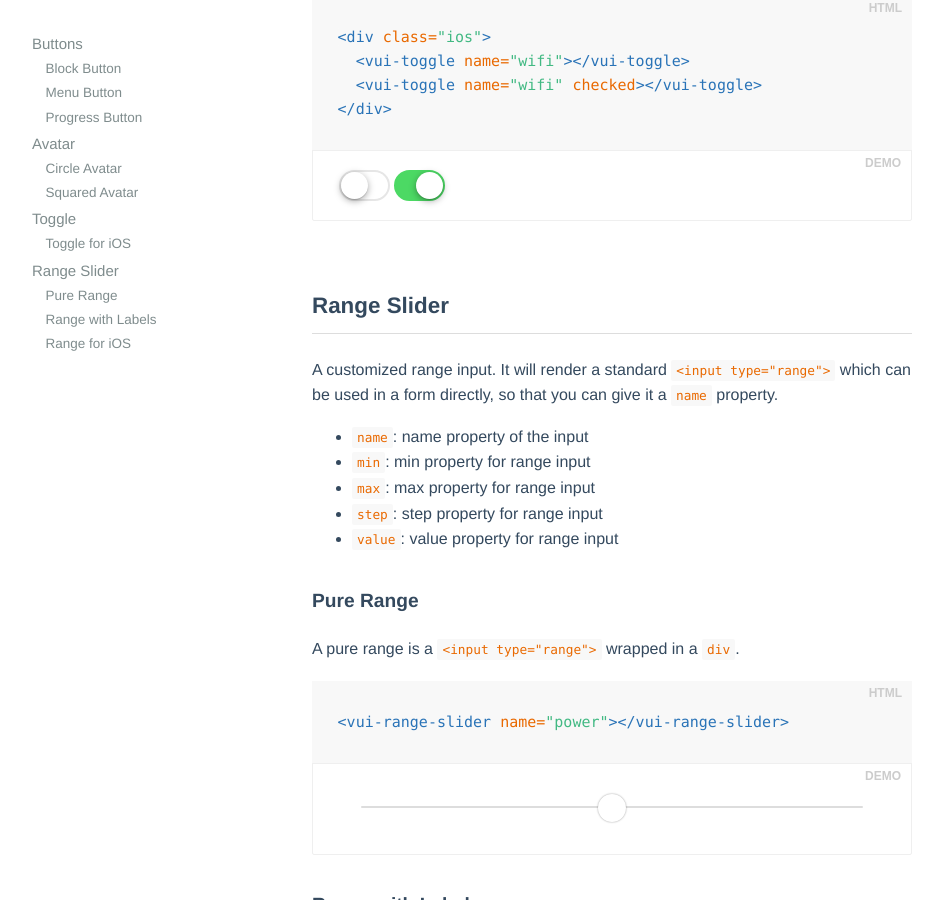
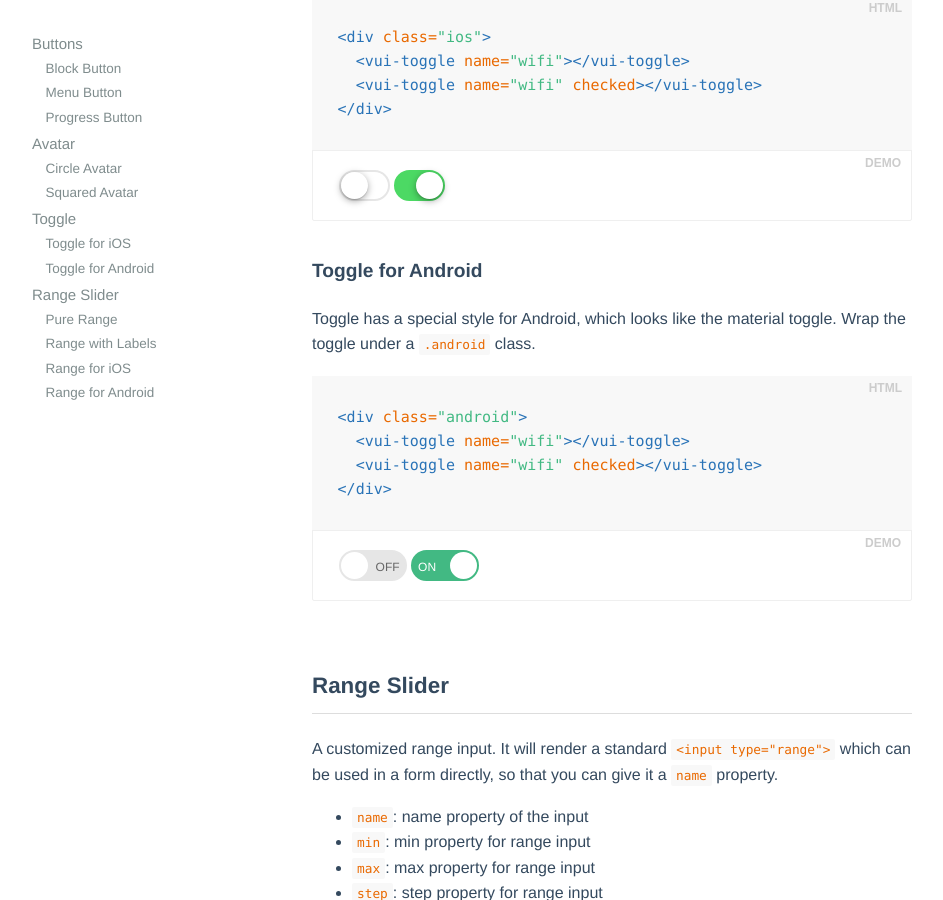
Before and after one commit to vui/vui.github.io, a Jekyll site: the page built from ui/index.md, in a window 1280 px wide and 900 px high, scrolled down 3869 px. Shown: the whole window, without its empty margins (28-971 px from the left). Built offline with Jekyll 4.4.1, drawn with Linux system fonts in a browser that asks for light colours; some of the changed text lies outside the part shown.

Commit message:
Add Android Toggle and Range

```diff
--- a/ui/index.md
+++ b/ui/index.md
@@ -196,6 +196,26 @@
 {% endraw %}
 
 
+### Toggle for Android
+
+Toggle has a special style for Android, which looks like the material
+toggle. Wrap the toggle under a `.android` class.
+
+{% highlight html %}
+<div class="android">
+  <vui-toggle name="wifi"></vui-toggle>
+  <vui-toggle name="wifi" checked></vui-toggle>
+</div>
+{% endhighlight %}
+
+{% raw %}
+<div class="example android">
+<vui-toggle name="wifi"></vui-toggle>
+<vui-toggle name="wifi" checked></vui-toggle>
+</div>
+{% endraw %}
+
+
 ## Range Slider
 
 A customized range input. It will render a standard
@@ -250,7 +270,9 @@
 Range has a special style for iOS, which looks like the one in iOS.
 
 {% highlight html %}
-<vui-range-slider name="power"></vui-range-slider>
+<div class="ios">
+  <vui-range-slider name="power"></vui-range-slider>
+</div>
 {% endhighlight %}
 
 {% raw %}
@@ -258,3 +280,21 @@
 <vui-range-slider name="power"></vui-range-slider>
 </div>
 {% endraw %}
+
+
+### Range for Android
+
+Range has a special style for Android, which looks like the one in
+Material Design.
+
+{% highlight html %}
+<div class="android">
+  <vui-range-slider name="power"></vui-range-slider>
+</div>
+{% endhighlight %}
+
+{% raw %}
+<div class="example android">
+<vui-range-slider name="power"></vui-range-slider>
+</div>
+{% endraw %}
```
Also changed, not shown: other parts of ui/index.md (+1 -1 lines).
